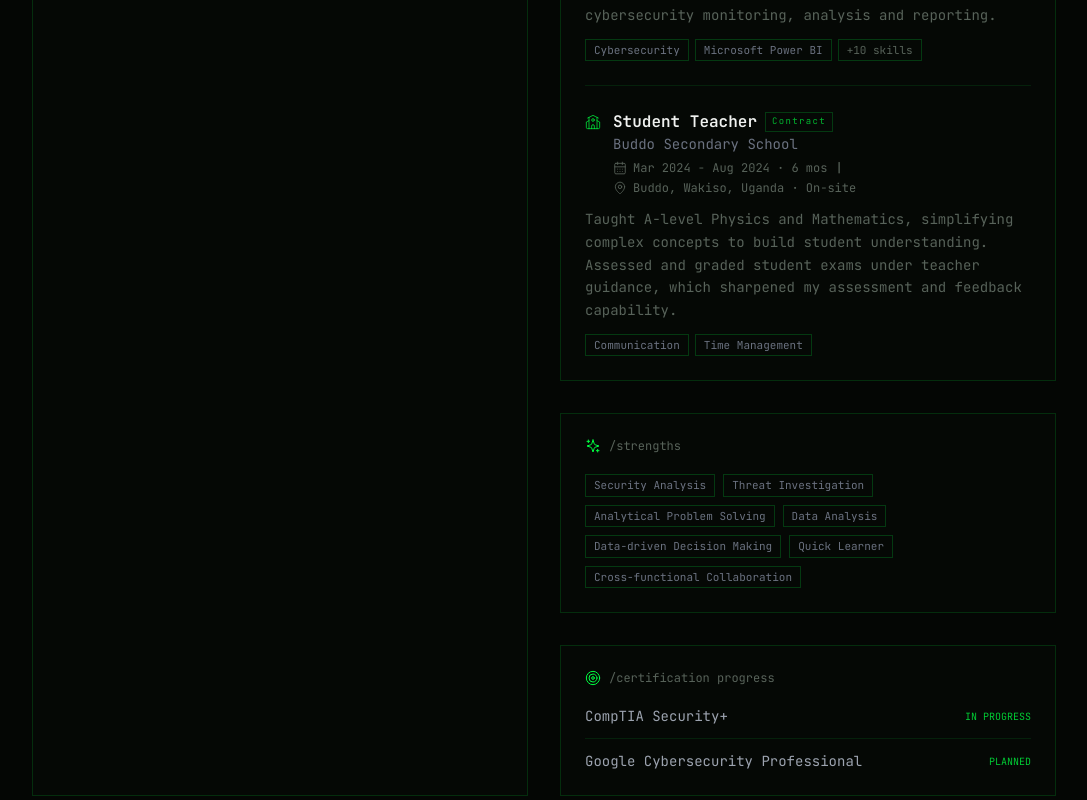
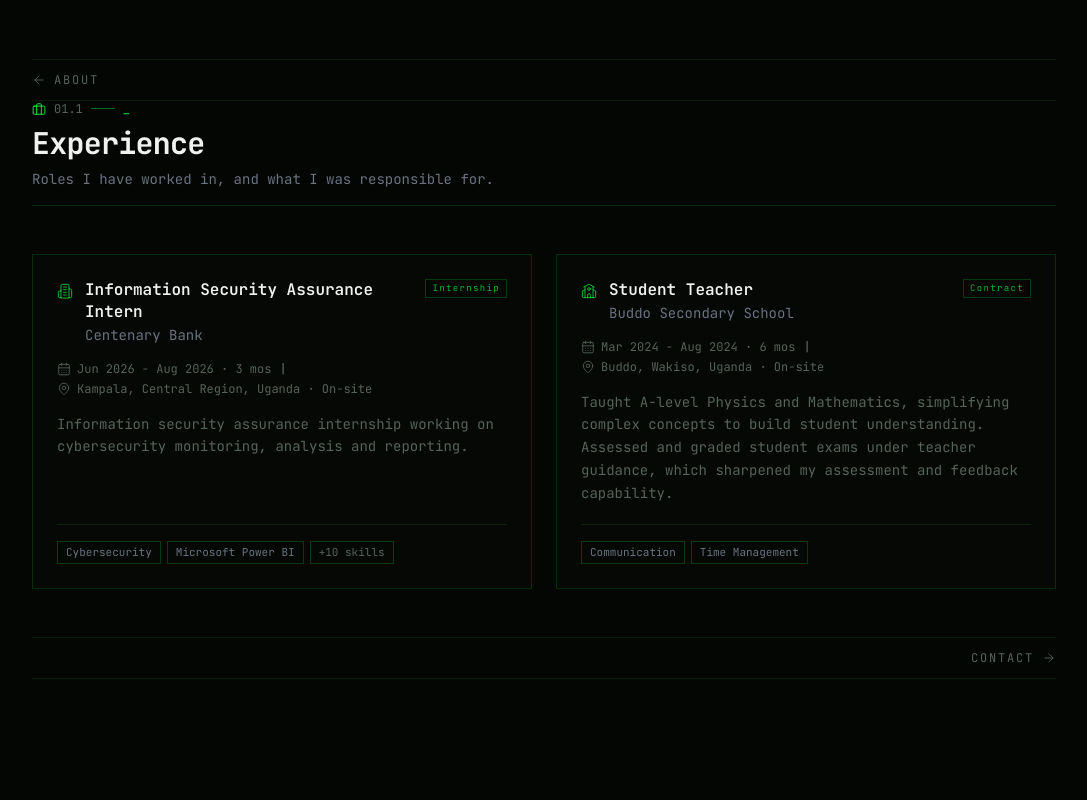
Before and after one commit to anthonybyamugisha/anthony_aegies_sh, a React (Vite) app: page / in a window 1280 px wide. Shown: the part 1920-2720 px from the top of the page, without its empty margins (96-1183 px from the left). Built offline with nearby package versions, Linux system fonts and the light colour scheme; no server answers.

Commit message:
Add Experience

```diff
--- a/src/components/About.tsx
+++ b/src/components/About.tsx
@@ -1,5 +1,4 @@
 import {
-  Target,
   GraduationCap,
   Sparkles,
   User,
@@ -9,9 +8,10 @@ import {
   MapPin,
 } from 'lucide-react';
 import SectionHeading from './ui/SectionHeading';
+import SectionNav from './ui/SectionNav';
 import Reveal from './ui/Reveal';
 import { site } from '../config/site.data';
-import { education, experience, certifications } from '../config/certifications.data';
+import { education, experience } from '../config/certifications.data';
 
 const About = () => {
   return (
@@ -112,68 +112,6 @@ const About = () => {
               <Reveal delay={0.16}>
                 <div className="hud-panel p-6">
                   <p className="flex items-center gap-2 text-neon text-xs mb-5">
-                    <Briefcase className="w-4 h-4" strokeWidth={1.5} />
-                    <span className="text-gray-600">/experience</span>
-                  </p>
-
-                  {experience.map((entry) => {
-                    const Icon = entry.icon;
-                    return (
-                      <div
-                        key={entry.title}
-                        className="mb-6 border-b border-neon/10 pb-6 last:mb-0 last:border-0 last:pb-0"
-                      >
-                        <div className="flex items-start gap-3">
-                          <Icon
-                            className="mt-1 w-4 h-4 shrink-0 text-neon/70"
-                            strokeWidth={1.5}
-                          />
-                          <div className="min-w-0 flex-1">
-                            <div className="flex flex-wrap items-center gap-2">
-                              <h3 className="text-gray-100 font-semibold">{entry.title}</h3>
-                              <span className="shrink-0 border border-neon/20 px-1.5 py-0.5 text-[9px] tracking-[0.15em] text-neon/70">
-                                {entry.type}
-                              </span>
-                            </div>
-                            <p className="text-sm text-gray-500">{entry.organization}</p>
-
-                            <p className="mt-1.5 flex flex-wrap items-center gap-x-2 gap-y-1 text-xs text-gray-600">
-                              <span className="flex items-center gap-1.5">
-                                <CalendarDays className="w-3.5 h-3.5 shrink-0" strokeWidth={1.5} />
-                                {entry.period} &middot; {entry.duration}
-                              </span>
-                              <span className="text-gray-700">|</span>
-                              <span className="flex items-center gap-1.5">
-                                <MapPin className="w-3.5 h-3.5 shrink-0" strokeWidth={1.5} />
-                                {entry.location} &middot; {entry.mode}
-                              </span>
-                            </p>
-                          </div>
-                        </div>
-
-                        <p className="mt-3 text-sm text-gray-600 leading-relaxed">
-                          {entry.description}
-                        </p>
-
-                        <div className="mt-3 flex flex-wrap gap-1.5">
-                          {entry.skills.map((skill) => (
-                            <span key={skill} className="tag">
-                              {skill}
-                            </span>
-                          ))}
-                          {entry.skillsNote && (
-                            <span className="tag text-gray-600">{entry.skillsNote}</span>
-                          )}
-                        </div>
-                      </div>
-                    );
-                  })}
-                </div>
-              </Reveal>
-
-              <Reveal delay={0.24}>
-                <div className="hud-panel p-6">
-                  <p className="flex items-center gap-2 text-neon text-xs mb-5">
                     <Sparkles className="w-4 h-4" strokeWidth={1.5} />
                     <span className="text-gray-600">/strengths</span>
                   </p>
@@ -186,28 +124,83 @@ const About = () => {
                   </div>
                 </div>
               </Reveal>
+            </div>
+          </div>
 
-              <Reveal delay={0.32}>
-                <div className="hud-panel p-6">
-                  <p className="flex items-center gap-2 text-neon text-xs mb-5">
-                    <Target className="w-4 h-4" strokeWidth={1.5} />
-                    <span className="text-gray-600">/certification progress</span>
-                  </p>
-                  <div className="space-y-3">
-                    {certifications.map((certification) => (
-                      <div
-                        key={certification.name}
-                        className="flex items-center justify-between gap-3 pb-3 border-b border-neon/10 last:border-0 last:pb-0"
-                      >
-                        <span className="text-sm text-gray-400">{certification.name}</span>
-                        <span className="text-[10px] text-neon/80 shrink-0">
-                          {certification.status}
+          <div className="mt-16">
+            <SectionNav prev={{ label: 'About', to: '#about' }} />
+
+            <SectionHeading
+              index="01.1"
+              title="Experience"
+              icon={Briefcase}
+              subtitle="Roles I have worked in, and what I was responsible for."
+            />
+
+            <div className="grid gap-6 md:grid-cols-2">
+              {experience.map((entry, index) => {
+                const Icon = entry.icon;
+                return (
+                  <Reveal key={entry.title} delay={index * 0.08}>
+                    <div className="hud-panel hud-panel-hover flex h-full flex-col p-6">
+                      <div className="flex items-start justify-between gap-3">
+                        <div className="flex items-start gap-3 min-w-0">
+                          <Icon
+                            className="mt-1 w-4 h-4 shrink-0 text-neon/70"
+                            strokeWidth={1.5}
+                          />
+                          <div className="min-w-0">
+                            <h3 className="text-gray-100 font-semibold leading-snug">
+                              {entry.title}
+                            </h3>
+                            <p className="mt-0.5 text-sm text-gray-500">
+                              {entry.organization}
+                            </p>
+                          </div>
+                        </div>
+
+                        <span className="shrink-0 border border-neon/20 px-1.5 py-0.5 text-[9px] tracking-[0.15em] text-neon/70">
+                          {entry.type}
                         </span>
                       </div>
-                    ))}
-                  </div>
-                </div>
-              </Reveal>
+
+                      <p className="mt-4 flex flex-wrap items-center gap-x-2 gap-y-1 text-xs text-gray-600">
+                        <span className="flex items-center gap-1.5">
+                          <CalendarDays
+                            className="w-3.5 h-3.5 shrink-0"
+                            strokeWidth={1.5}
+                          />
+                          {entry.period} &middot; {entry.duration}
+                        </span>
+                        <span className="text-gray-700">|</span>
+                        <span className="flex items-center gap-1.5">
+                          <MapPin className="w-3.5 h-3.5 shrink-0" strokeWidth={1.5} />
+                          {entry.location} &middot; {entry.mode}
+                        </span>
+                      </p>
+
+                      <p className="mt-4 flex-1 text-sm text-gray-600 leading-relaxed">
+                        {entry.description}
+                      </p>
+
+                      <div className="mt-5 flex flex-wrap gap-1.5 border-t border-neon/10 pt-4">
+                        {entry.skills.map((skill) => (
+                          <span key={skill} className="tag">
+                            {skill}
+                          </span>
+                        ))}
+                        {entry.skillsNote && (
+                          <span className="tag text-gray-600">{entry.skillsNote}</span>
+                        )}
+                      </div>
+                    </div>
+                  </Reveal>
+                );
+              })}
+            </div>
+
+            <div className="mt-12">
+              <SectionNav next={{ label: 'Contact', to: '/contact' }} />
             </div>
           </div>
         </div>
--- /dev/null
+++ b/src/components/ui/SectionNav.tsx
@@ -0,0 +1,65 @@
+import { Link } from 'react-router-dom';
+import { ArrowLeft, ArrowRight } from 'lucide-react';
+
+interface SectionNavLink {
+  label: string;
+  to: string;
+}
+
+interface SectionNavProps {
+  prev?: SectionNavLink;
+  next?: SectionNavLink;
+}
+
+const SectionNav = ({ prev, next }: SectionNavProps) => {
+  const render = (link: SectionNavLink | undefined, dir: 'prev' | 'next') => {
+    if (!link) return <span />;
+
+    const Arrow = dir === 'prev' ? ArrowLeft : ArrowRight;
+    const shift = dir === 'prev' ? 'group-hover:-translate-x-0.5' : 'group-hover:translate-x-0.5';
+
+    const inner = (
+      <>
+        {dir === 'prev' && (
+          <Arrow
+            className={`w-3.5 h-3.5 transition-transform ${shift}`}
+            strokeWidth={1.5}
+          />
+        )}
+        <span>{link.label}</span>
+        {dir === 'next' && (
+          <Arrow
+            className={`w-3.5 h-3.5 transition-transform ${shift}`}
+            strokeWidth={1.5}
+          />
+        )}
+      </>
+    );
+
+    const className =
+      'group flex items-center gap-2 text-xs uppercase tracking-[0.15em] text-gray-600 transition-colors duration-200 hover:text-neon';
+
+    // hash links use a plain anchor so the browser handles native smooth scrolling
+    return link.to.startsWith('#') ? (
+      <a href={link.to} className={className}>
+        {inner}
+      </a>
+    ) : (
+      <Link to={link.to} className={className}>
+        {inner}
+      </Link>
+    );
+  };
+
+  return (
+    <nav
+      aria-label="Section navigation"
+      className="flex items-center justify-between gap-4 border-y border-neon/10 py-3"
+    >
+      {render(prev, 'prev')}
+      {render(next, 'next')}
+    </nav>
+  );
+};
+
+export default SectionNav;
```
